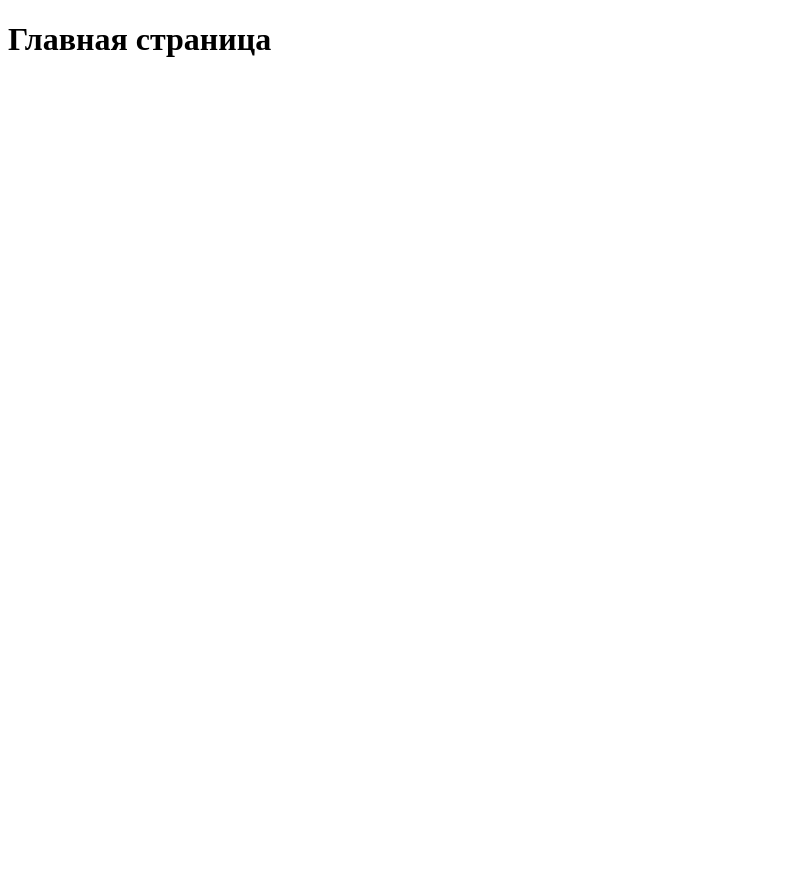
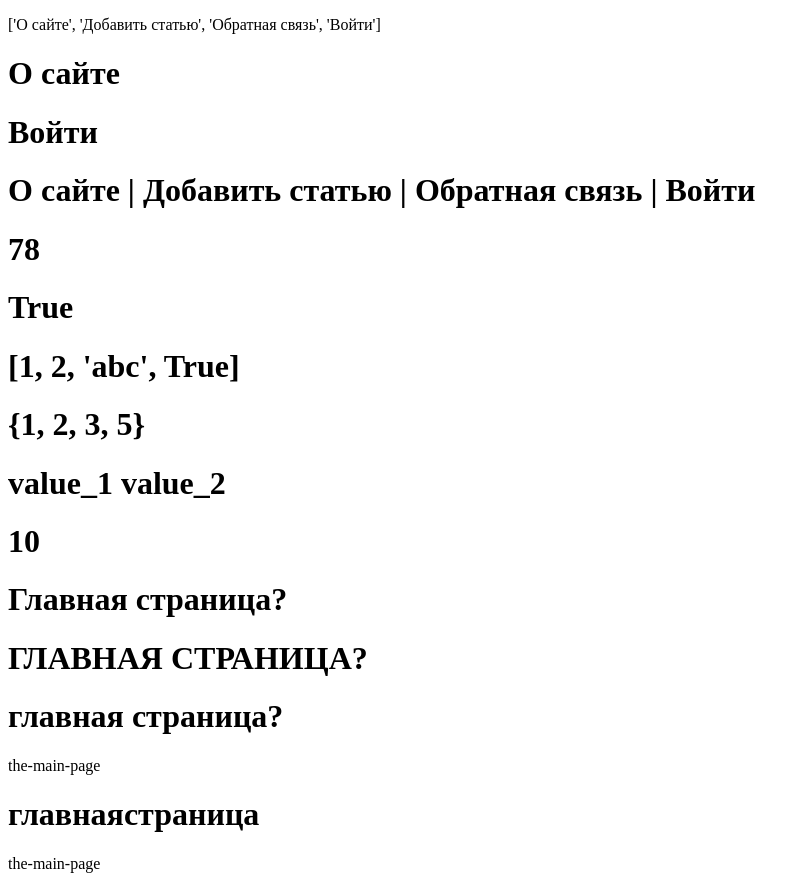
Before and after one commit to ipARTEM/BaseDjango, a Django app: page / in a window 1280 px wide. Before the commit the part shown is almost empty. Shown: the whole page, without its empty margins (0-810 px from the left). Before the commit the page ends 57 px from the top, so only its background shows below. Run offline with Django 4.2, Linux system fonts and the light colour scheme.

Commit message:
add slugify

```diff
--- a/sitewomen/women/templates/women/about.html
+++ b/sitewomen/women/templates/women/about.html
@@ -1,9 +1,10 @@
 <!DOCTYPE html>
 <head>
     <meta charset="UTF-8">
-    <title>О сайте</title>
+    <p>{{ menu }}</p>
+    <title>{{ title }}</title>
 </head>
 <body>
-<h1>О сайте</h1>
+<h1>{{ title }}</h1>
 </body>
 </html>
--- a/sitewomen/women/templates/women/index.html
+++ b/sitewomen/women/templates/women/index.html
@@ -1,9 +1,26 @@
 <!DOCTYPE html>
 <head>
     <meta charset="UTF-8">
-    <title>Главная страница</title>
+    <p>{{ menu }}</p>
+    <title>{{ main_title|default:'Без заголовка' }}</title>
 </head>
 <body>
-<h1>Главная страница</h1>
+<h1>{{ menu|first }}</h1>
+<h1>{{ menu|last }}</h1>
+<h1>{{ menu|join:' | ' }}</h1>
+<h1>{{ float|add:'50' }}</h1>
+<h1>{{ float|divisibleby:'2' }}</h1>
+<h1>{{ lst }}</h1>
+<h1>{{ set }}</h1>
+<h1>{{ dict.key_1 }} {{ dict.key_2 }}</h1>
+<h1>{{ obj.a }}</h1>
+<h1>{{ title|capfirst }}</h1>
+<h1>{{ title|upper }}</h1>
+<h1>{{ title|lower }}</h1>
+<p>{{'The Main Page'|slugify}}</p>
+<h1>{{ title|cut:' '|cut:'?' }}</h1>
+<p>{{url}}</p>
+
+
 </body>
 </html>
--- a/sitewomen/women/views.py
+++ b/sitewomen/women/views.py
@@ -1,16 +1,34 @@
 from django.http import HttpResponse, HttpResponseNotFound, Http404, HttpResponseRedirect, HttpResponsePermanentRedirect
 from django.shortcuts import render, redirect
+from django.template.defaultfilters import slugify
 from django.urls import reverse
 from django.template.loader import render_to_string
 
+menu=['О сайте', 'Добавить статью','Обратная связь','Войти']
+
+class MyClass:
+    def __init__(self, a,b):
+        self.a=a
+        self.b=b
 
 def index (request):
     # t=render_to_string('women/index.html')
     # return HttpResponse(t)
-    return render(request,'women/index.html')
+    data={
+        'title': 'главная страница?',
+        'main_title': '',
+        'menu':menu,
+        'float': 28.56,
+        'lst':[1,2,'abc', True],
+        'set':{1,2,3,2,5},
+        'dict':{'key_1':'value_1','key_2':'value_2'},
+        'obj':MyClass(10,20),
+        'url': slugify('The main page')
+    }
+    return render(request,'women/index.html',context=data)
 
 def about(request):
-    return render(request, 'women/about.html')
+    return render(request, 'women/about.html',{'title':'О сайте'})
 
 def categories(request,cat_id):
     return HttpResponse(f'<h1>Статьи по категориям</h1><p>id: {cat_id}</p>')
```
